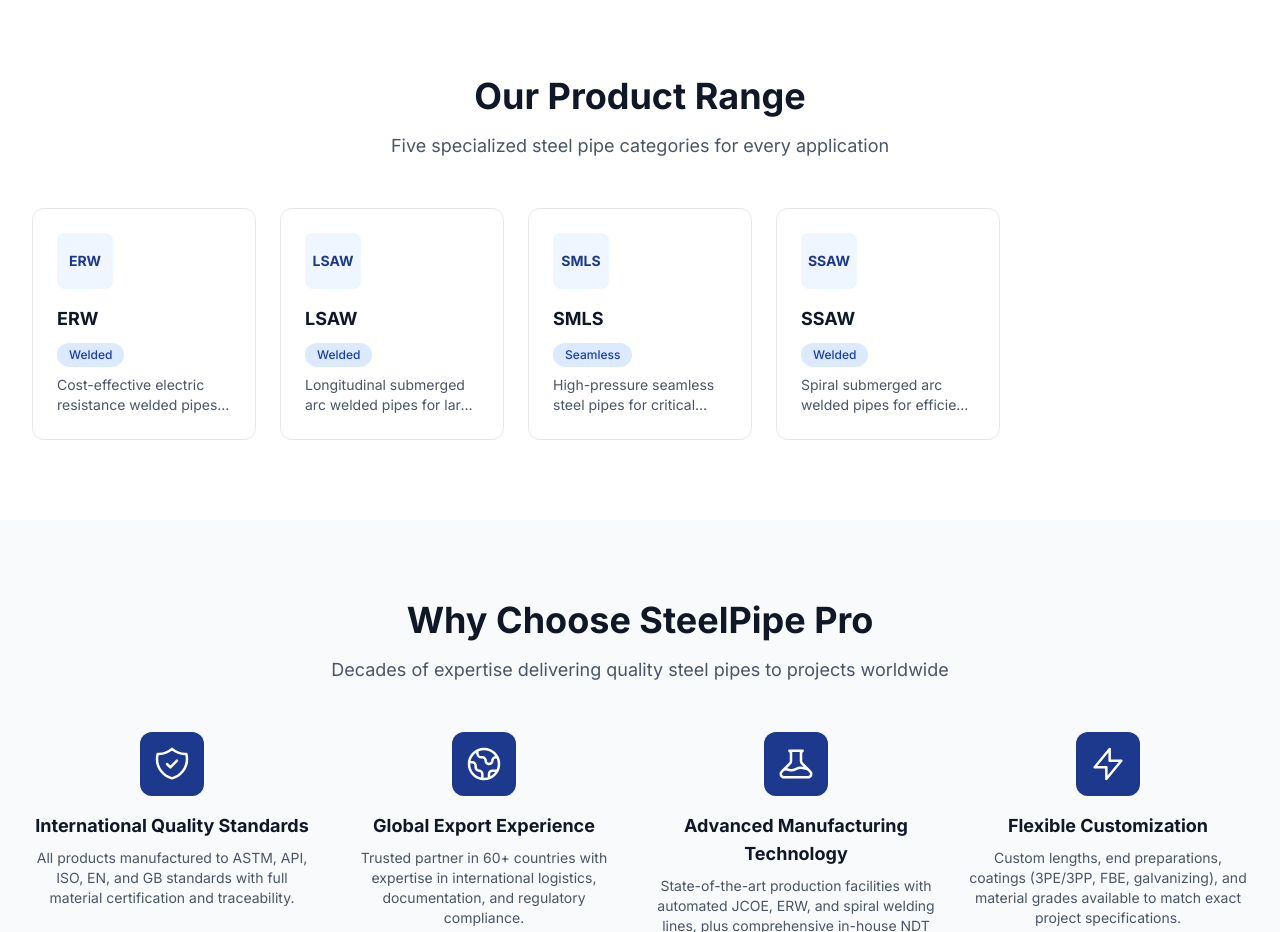
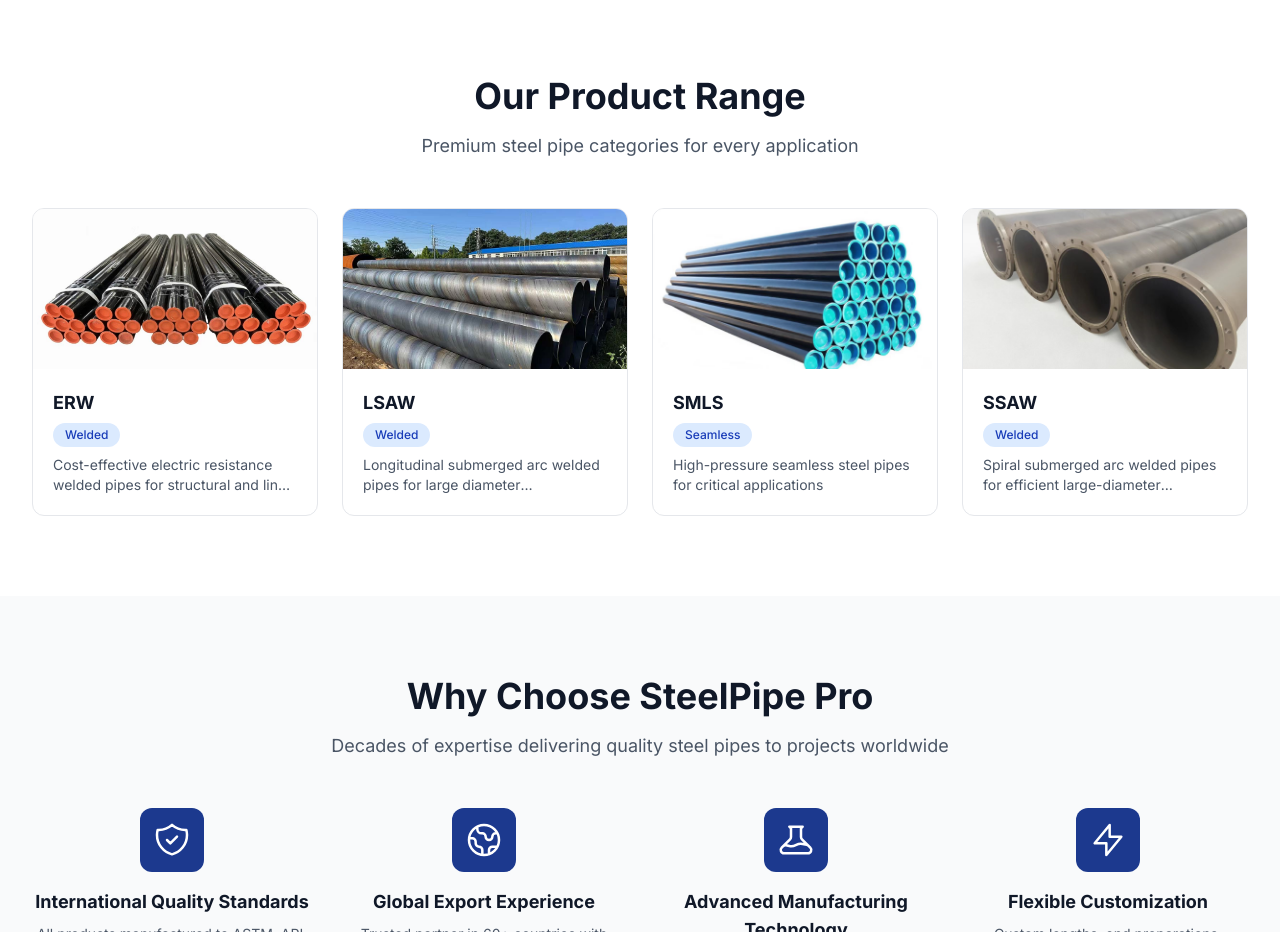
Before and after one commit to panpan951202/steel-pipe-website, a Next.js app: page / in a window 1280 px wide. Shown: the part 840-1772 px from the top of the page. Built offline with nearby package versions, Linux system fonts and the light colour scheme; no server answers.

Commit message:
Replace text placeholders with product images

```diff
--- a/src/app/products/[slug]/page.tsx
+++ b/src/app/products/[slug]/page.tsx
@@ -198,13 +198,21 @@
               <Link
                 key={rp.slug}
                 href={`/products/${rp.slug}`}
-                className="group bg-gray-50 border border-gray-200 rounded-xl p-6 hover:border-blue-200 hover:shadow-md transition-all"
+                className="group bg-gray-50 border border-gray-200 rounded-xl overflow-hidden hover:border-blue-200 hover:shadow-md transition-all"
               >
-                <div className="w-12 h-12 bg-blue-100 rounded-lg flex items-center justify-center mb-3 group-hover:bg-blue-200 transition-colors">
-                  <span className="text-blue-900 font-bold text-xs">{rp.shortName}</span>
+                <div className="h-40 bg-gray-100 relative">
+                  <Image
+                    src={rp.image}
+                    alt={rp.name}
+                    fill
+                    className="object-cover group-hover:scale-105 transition-transform duration-300"
+                    sizes="33vw"
+                  />
                 </div>
-                <h3 className="font-bold text-gray-900 mb-1">{rp.name}</h3>
-                <p className="text-sm text-gray-600 line-clamp-2">{rp.tagline}</p>
+                <div className="p-5">
+                  <h3 className="font-bold text-gray-900 mb-1">{rp.name}</h3>
+                  <p className="text-sm text-gray-600 line-clamp-2">{rp.tagline}</p>
+                </div>
               </Link>
             ))}
           </div>
--- a/src/components/home/ProductOverview.tsx
+++ b/src/components/home/ProductOverview.tsx
@@ -1,4 +1,5 @@
 import Link from "next/link";
+import Image from "next/image";
 import Section from "@/components/ui/Section";
 import Badge from "@/components/ui/Badge";
 import { getAllProducts } from "@/lib/products";
@@ -7,20 +8,28 @@
   const products = getAllProducts();
 
   return (
-    <Section title="Our Product Range" subtitle="Five specialized steel pipe categories for every application">
-      <div className="grid grid-cols-1 sm:grid-cols-2 lg:grid-cols-5 gap-6">
+    <Section title="Our Product Range" subtitle="Premium steel pipe categories for every application">
+      <div className="grid grid-cols-1 sm:grid-cols-2 lg:grid-cols-4 gap-6">
         {products.map((product) => (
           <Link
             key={product.slug}
             href={`/products/${product.slug}`}
-            className="group bg-white border border-gray-200 rounded-xl p-6 hover:shadow-lg hover:border-blue-200 transition-all duration-200"
+            className="group bg-white border border-gray-200 rounded-xl overflow-hidden hover:shadow-lg hover:border-blue-200 transition-all duration-200"
           >
-            <div className="w-14 h-14 bg-blue-50 rounded-lg flex items-center justify-center mb-4 group-hover:bg-blue-100 transition-colors">
-              <span className="text-blue-900 font-bold text-sm">{product.shortName}</span>
+            <div className="h-40 bg-gray-100 relative">
+              <Image
+                src={product.image}
+                alt={product.name}
+                fill
+                className="object-cover group-hover:scale-105 transition-transform duration-300"
+                sizes="(max-width: 768px) 100vw, 25vw"
+              />
             </div>
-            <h3 className="text-lg font-bold text-gray-900 mb-2">{product.shortName}</h3>
-            <Badge className="mb-2 text-xs">{product.category}</Badge>
-            <p className="text-sm text-gray-600 line-clamp-2">{product.tagline}</p>
+            <div className="p-5">
+              <h3 className="text-lg font-bold text-gray-900 mb-1">{product.shortName}</h3>
+              <Badge className="mb-2 text-xs">{product.category}</Badge>
+              <p className="text-sm text-gray-600 line-clamp-2">{product.tagline}</p>
+            </div>
           </Link>
         ))}
       </div>
--- a/src/components/products/ProductCard.tsx
+++ b/src/components/products/ProductCard.tsx
@@ -1,4 +1,5 @@
 import Link from "next/link";
+import Image from "next/image";
 import Card from "@/components/ui/Card";
 import Badge from "@/components/ui/Badge";
 import type { Product } from "@/types/product";
@@ -10,13 +11,15 @@
 export default function ProductCard({ product }: ProductCardProps) {
   return (
     <Link href={`/products/${product.slug}`} className="group block">
-      <Card className="h-full hover:shadow-lg transition-all duration-200 hover:border-blue-200">
-        <div className="h-48 bg-gradient-to-br from-blue-100 to-blue-50 flex items-center justify-center">
-          <div className="text-center">
-            <div className="w-20 h-20 mx-auto bg-blue-900 rounded-2xl flex items-center justify-center mb-2 group-hover:scale-105 transition-transform">
-              <span className="text-white font-bold text-xl">{product.shortName}</span>
-            </div>
-          </div>
+      <Card className="h-full hover:shadow-lg transition-all duration-200 hover:border-blue-200 overflow-hidden">
+        <div className="h-48 bg-gray-100 relative">
+          <Image
+            src={product.image}
+            alt={product.name}
+            fill
+            className="object-cover group-hover:scale-105 transition-transform duration-300"
+            sizes="(max-width: 768px) 100vw, (max-width: 1200px) 50vw, 33vw"
+          />
         </div>
         <div className="p-6">
           <div className="flex items-center gap-2 mb-2">
```
